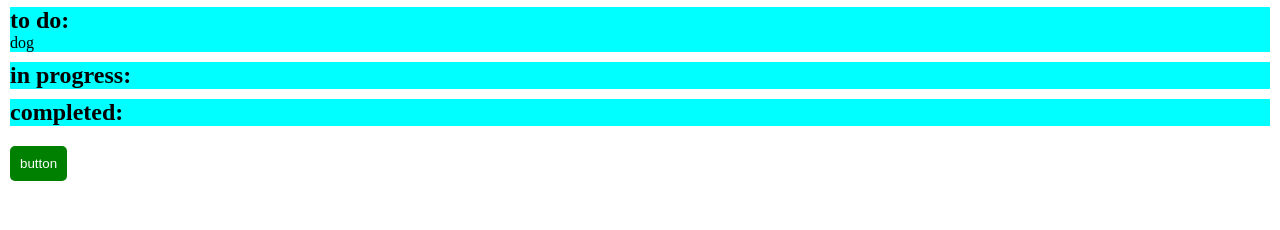
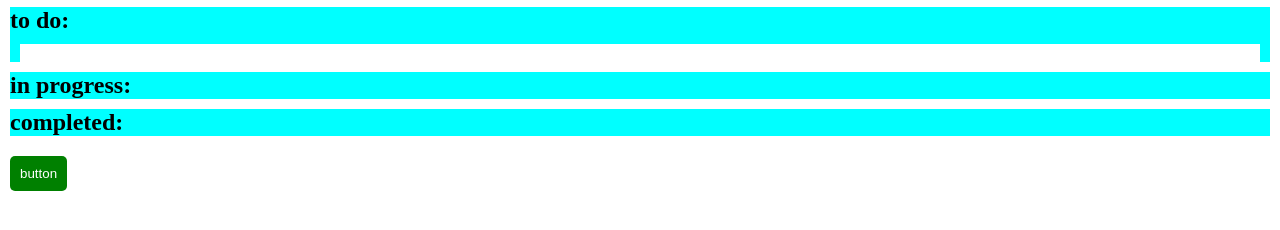
Before and after one commit to kangaroomeat/to-do-list-v2.0, a plain HTML site: page index.html in a window 1280 px wide. Both pictures are taken after a click on the button "button". Shown: the part 50-280 px from the top of the page. Drawn offline with Linux system fonts and the light colour scheme.

Commit message:
Add files via upload

```diff
--- a/app.js
+++ b/app.js
@@ -1,13 +1,31 @@
 var toDoSection = document.querySelector(".to-do-section");
+var inProgressSection = document.querySelector(".in-progress-section");
 var testBtn = document.querySelector(".test-button");
 
 function addItem(text){
     const para = document.createElement('p');
     para.innerText = text;
     toDoSection.appendChild(para);
+    para.setAttribute("contentEditable", "true");
+    para.style.backgroundColor = "white";
+    para.style.margin = "10px";
+
+    para.onclick=function(){
+        console.log(this.innerText);
+    }
+
+    para.ondblclick=function(){
+        //this.remove();
+        inProgressSection.appendChild(this);
+
+    }
+
+
 }
+
+
 
 testBtn.onclick=function(){
     console.log("works");
-    addItem("dog");
+    addItem(" ");
 }
--- a/index.html
+++ b/index.html
@@ -6,21 +6,24 @@
         <meta charset="utf-8">
     </head>
     <body>
+        <main>
             <h1>to do app</h1>
             <div class="to-do-section">
                 <h2>to do:</h2>
             </div>
+
             <div class="in-progress-section">
                 <h2>in progress:</h2>
             </div>
+
             <div class="completed-section">
                 <h2>completed:</h2>
             </div>
 
             <button class="test-button">button</button>
+        </main>
+
 
         <script src="app.js"></script>
-
-
     </body>
 </html>
--- a/styles.css
+++ b/styles.css
@@ -1,6 +1,10 @@
 *{
     margin: 0;
     padding: 0;
+}
+
+main {
+    background-color: "grey";
 }
 
 h1 {
```
Lines whose indentation alone changed are shown as unchanged.
